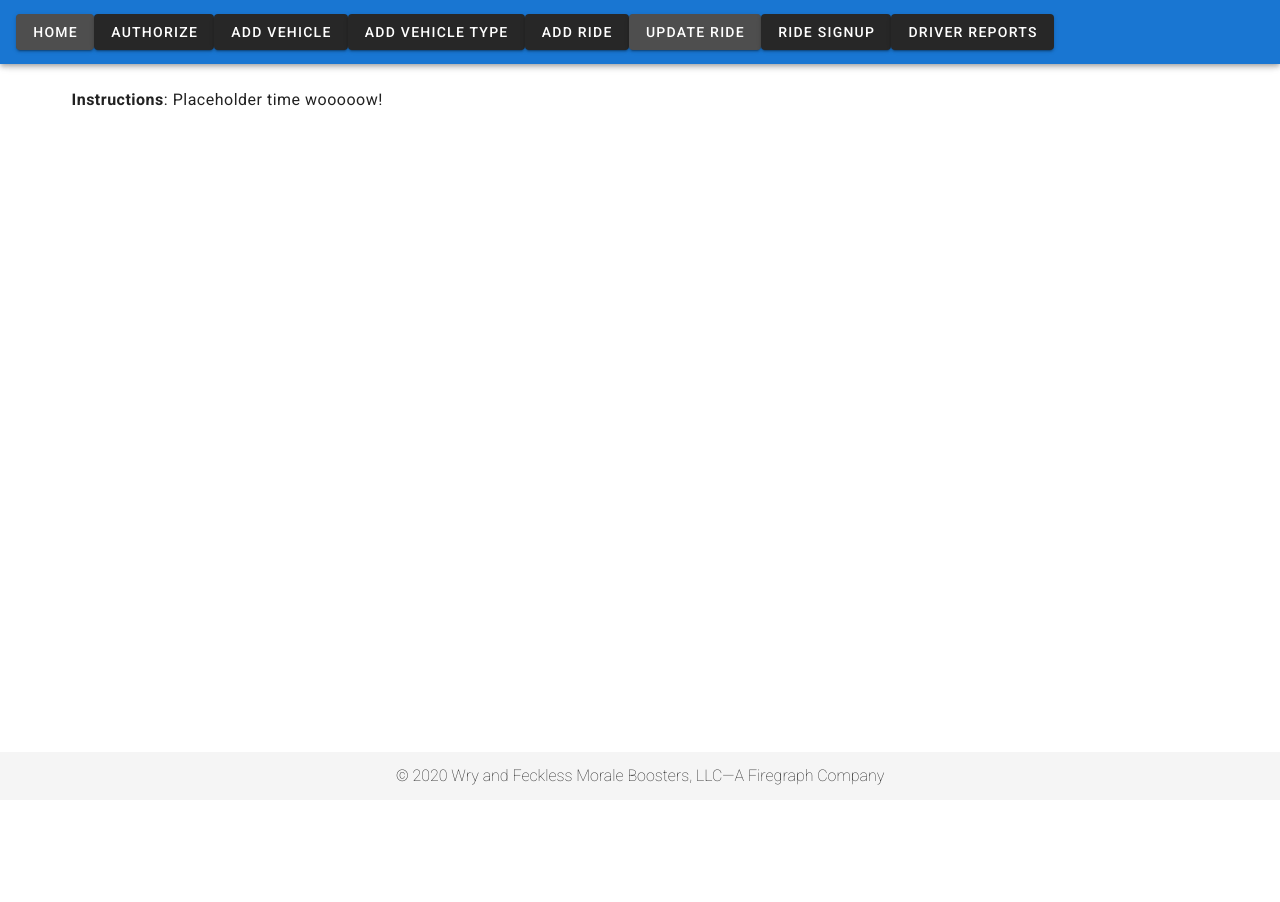
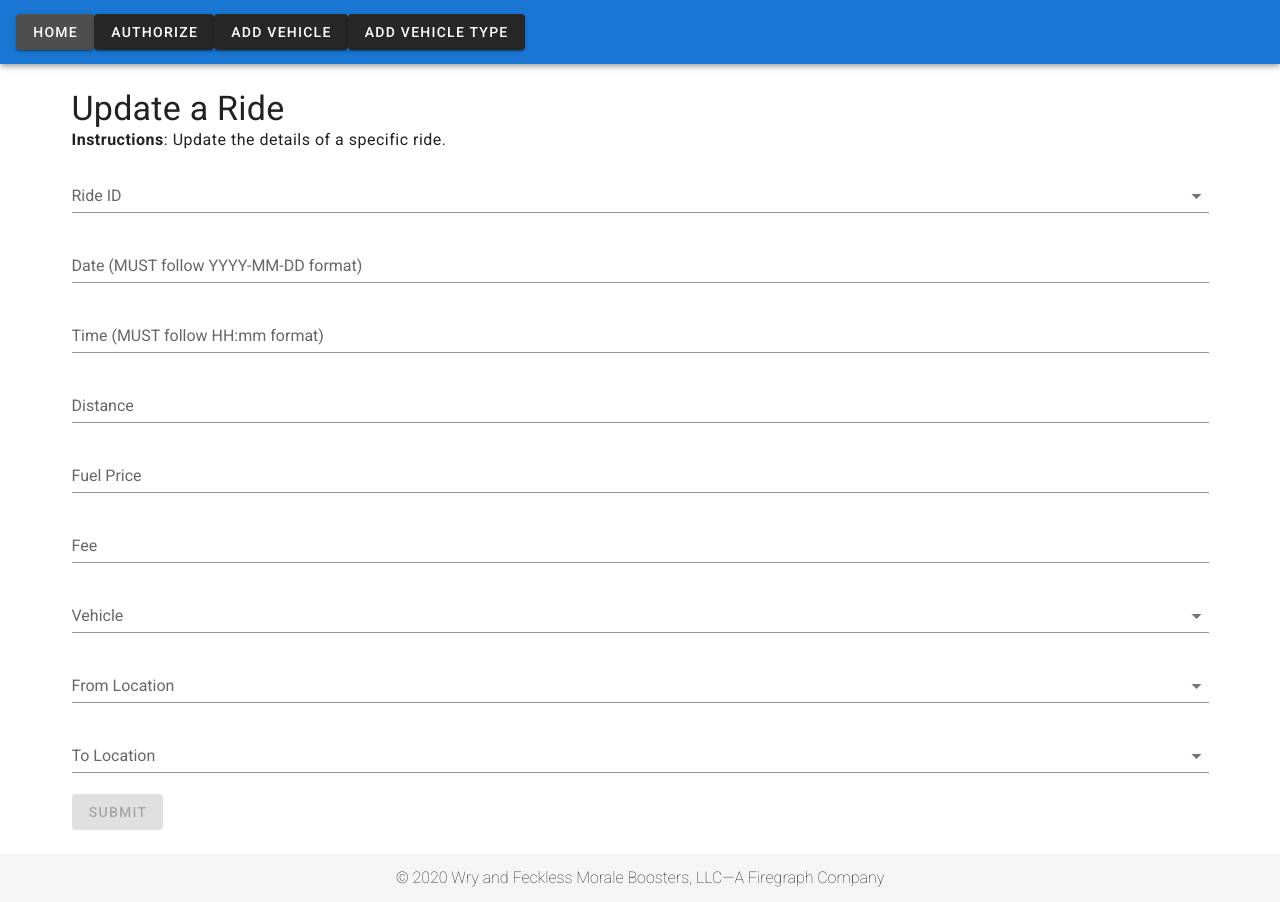
Before and after one commit to ZWubs/ride-share-model-layer, a Vue app: page /updateRide in a window 1280 px wide. Before the commit the page ends 800 px from the top, so only its background shows below. Built offline with nearby package versions, Linux system fonts and the light colour scheme; no server answers.

Commit message:
Add files via upload

```diff
--- a/src/components/NavBar.vue
+++ b/src/components/NavBar.vue
@@ -16,19 +16,19 @@
       Add Vehicle Type
     </v-btn>
 
-    <v-btn v-bind:to="{name: 'add-ride-page'}">
+    <v-btn v-if="isLoggedIn && isAdministrator" v-bind:to="{name: 'add-ride-page'}">
       Add Ride
     </v-btn>
 
-    <v-btn v-bind:to="{name: 'update-ride-page'}">
+    <v-btn v-if="isLoggedIn && isAdministrator" v-bind:to="{name: 'update-ride-page'}">
       Update Ride
     </v-btn>
 
-    <v-btn v-bind:to="{name: 'ride-signup-page'}">
+    <v-btn v-if="isLoggedIn && isPassenger" v-bind:to="{name: 'ride-signup-page'}">
       Ride Signup
     </v-btn>
 
-    <v-btn v-bind:to="{name: 'driver-report-page'}">
+    <v-btn v-if="isLoggedIn && isDriver" v-bind:to="{name: 'driver-report-page'}">
       Driver Reports
     </v-btn>
   </v-app-bar>
--- a/src/pages/AddRide.vue
+++ b/src/pages/AddRide.vue
@@ -150,9 +150,6 @@ export default {
 				float: [
 					(val) => /[0-9]+.*[0-9]*$/.test(val) || "Invalid number",
 				],
-				licenseplate: [
-					(val) => /^[A-Za-z]{1,3}-[A-Za-z]{1,2}-[0-9]{1,4}$/.test(val) || "Invalid license plate",
-				]
 			},
 		};
 	},
@@ -237,12 +234,6 @@ export default {
 			this.newRide.date = this.newRide.dateYear + "-" + this.newRide.dateMonth + "-" + this.newRide.dateDay;
 			this.newRide.time = this.newRide.timeHr + ":" + this.newRide.timeMin + ":00";
 
-			console.log(this.newRide.date);
-			console.log(this.newRide.time);
-
-			/*this.newRide.date = new Date(this.newRide.date);
-			this.newRide.time = time (HH:mm:ss);*/
-
 			this.$axios.post("/ride", {
 				date: this.newRide.date,
 				time: this.newRide.time,
@@ -263,7 +254,7 @@ export default {
 			})
 
 			.catch((err) => {
-				this.showDialog("Oh dear...", err + ".\n" + "\ndate: " + this.newRide.date + "\ntime: " + this.newRide.time + "\nvehicleId: " + this.newRide.vehicleId + "\nfuelPrice: " + this.newRide.fuelPrice + "\nfee: " + this.newRide.fee + "\ndistance: " + this.newRide.distance + "\nfromLocationId: " + this.newRide.fromLocationId + "\ntoLocationId: " + this.newRide.toLocationId);
+				this.showDialog("Oh dear...", err);
 			})
 		},
 
@@ -275,7 +266,7 @@ export default {
 
 		hideDialog: function() {
 			this.dialogVisible = false;
-			if (this.accountCreated) {
+			if (this.rideCreated) {
 				this.$router.push({ name: "home-page" });
 			}
 		},
--- a/src/pages/UpdateRide.vue
+++ b/src/pages/UpdateRide.vue
@@ -1,18 +1,225 @@
 <template>
 	<v-container>
-		<instructions details="Placeholder time wooooow!"/>
+		<div>
+			<h4 class="display-1">Update a Ride</h4>
+
+			<instructions details="Update the details of a specific ride."/>
+
+			<v-form v-model=valid>
+				<v-select
+					v-model="thisRide.id"
+					:items="idList"
+					v-on:change="dataEval"
+					label="Ride ID"
+					v-bind:rules="rules.integer">
+				</v-select>
+				<v-text-field
+					v-model="thisRide.date"
+					label="Date (MUST follow YYYY-MM-DD format)"
+					v-bind:rules="rules.required">
+				</v-text-field>
+				<v-text-field
+					v-model="thisRide.time"
+					label="Time (MUST follow HH:mm format)"
+					v-bind:rules="rules.required">
+				</v-text-field>
+				<v-text-field
+					v-model="thisRide.distance"
+					label="Distance"
+					v-bind:rules="rules.float">
+				</v-text-field>
+				<v-text-field
+					v-model="thisRide.fuelPrice"
+					label="Fuel Price"
+					v-bind:rules="rules.float">
+				</v-text-field>
+				<v-text-field
+					v-model="thisRide.fee"
+					label="Fee"
+					v-bind:rules="rules.integer">
+				</v-text-field>
+				<v-select
+					v-model="thisRide.vehicleId"
+					:items="vehiclesList"
+					label="Vehicle"
+					v-bind:rules="rules.integer">
+				</v-select>
+				<v-select
+					v-model="thisRide.fromLocationId"
+					:items="locationsList"
+					label="From Location"
+					v-bind:rules="rules.required">
+				</v-select>
+				<v-select
+					v-model="thisRide.toLocationId"
+					:items="locationsList"
+					label="To Location"
+					v-bind:rules="rules.required">
+				</v-select>
+				<v-btn v-bind:disabled="!valid" v-on:click="handleSubmit">
+					Submit
+				</v-btn>
+			</v-form>
+
+			<div class="text-xs-center">
+				<v-dialog v-model="dialogVisible" width="500">
+						<v-card>
+						<v-card-title primary-title>
+							{{ dialogHeader }}
+						</v-card-title>
+
+						<v-card-text>
+							{{ dialogText }}
+						</v-card-text>
+
+						<v-divider></v-divider>
+
+						<v-card-actions>
+						<v-spacer></v-spacer>
+						<v-btn color="primary" text v-on:click="hideDialog">OK</v-btn>
+						</v-card-actions>
+					</v-card>
+				</v-dialog>
+			</div>
+
+		</div>
 	</v-container>
 </template>
 
 <script>
 
-import Instructions from "../components/Instructions.vue"
+import Instructions from "../components/Instructions.vue";
 
 export default {
-	name: "updateRidePage",
+	name:"addRidePage",
 	components: {
 		Instructions,
-	}
+	},
+	data: function() {
+		return {
+			valid:false,
+
+			thisRide:{
+				id:"",
+				date: "",
+				time: "",
+				distance: "",
+				fuelPrice: "",
+				fee: "",
+				vehicleId: "",
+				fromLocationId: "",
+				toLocationId: "",
+			},
+
+			vehiclesList: [],
+			locationsList: [],
+			idList: [],
+
+			rideUpdated:false,
+
+			dialogHeader:"<no dialogHeader>",
+			dialogText:"<no dialogText>",
+			dialogVisible:false,
+
+			rules: {
+				required: [(val) => val.length != 0 || "Required"],
+				integer: [
+					(val) => /[0-9]+$/.test(val) || "Invalid number",
+				],
+				float: [
+					(val) => /[0-9]+.*[0-9]*$/.test(val) || "Invalid number",
+				],
+			},
+		};
+	},
+
+	mounted: function() {
+		this.$axios.get("/get-rides").then(response => {
+			this.idList = response.data.map( function(obj) {
+				return obj.id;
+			});
+		});
+
+		this.$axios.get("/getVehicles").then(response => {
+			this.vehiclesList = response.data.map( function(obj) {
+				return obj.id;
+			});
+		});
+
+		this.$axios.get("/locations").then(response => {
+			this.locationsList = response.data.map( function(obj) {
+				return obj.id;
+			});
+		});
+	},
+
+	methods: {
+		dataEval: function () {
+			let oldRide = {};
+			this.$axios.get("/get-rides")
+			.then(response => {
+				for ( let i = 0; i < 3; i++ ) {
+					if ( response.data[i].id == this.thisRide.id ) {
+						const oldData = Object.assign(oldRide, response.data[i]);
+						console.log(oldData.id);
+						this.thisRide.date = oldData.date.substring(0,10);
+						this.thisRide.time = oldData.time.substring(0,5);
+						this.thisRide.distance = oldData.distance;
+						this.thisRide.fuelPrice = oldData.fuelprice;
+						this.thisRide.fee = oldData.fee;
+						this.thisRide.vehicleId = oldData.vehicleid;
+						this.thisRide.toLocationId = oldData.tolocationid;
+						this.thisRide.fromLocationId = oldData.fromlocationid;
+						console.log(this.thisRide.date);
+					}
+				}
+			});
+			console.log(this.thisRide.date);
+		},
+
+		handleSubmit: function() {
+			this.rideUpdated = false;
+
+			const newTime = this.thisRide.time + ":00";
+			console.log(newTime);
+
+			this.$axios.post("/ride", {
+				date: this.thisRide.date,
+				time: newTime,
+				vehicleId: this.thisRide.vehicleId,
+				fuelPrice: this.thisRide.fuelPrice,
+				fee: this.thisRide.fee,
+				distance: this.thisRide.distance,
+				fromLocationId: this.thisRide.fromLocationId,
+				toLocationId: this.thisRide.toLocationId,
+			})
+			.then((result) => {
+				if(result.data.ok) {
+					this.showDialog("Success!", result.data.msge);
+					this.rideUpdated = true;
+				} else {
+					this.showDialog("Oops!", result.data.msge);
+				}
+			})
+
+			.catch((err) => {
+				this.showDialog("Oh dear...", err);
+			});
+		},
+
+		showDialog: function(header, text) {
+			this.dialogHeader = header;
+			this.dialogText = text;
+			this.dialogVisible = true;
+		},
+
+		hideDialog: function() {
+			this.dialogVisible = false;
+			if (this.rideUpdated) {
+				this.$router.push({ name: "home-page" });
+			}
+		},
+	},
 }
 
 </script>
```
Also changed, not shown: db.js (+40 -10 lines).
